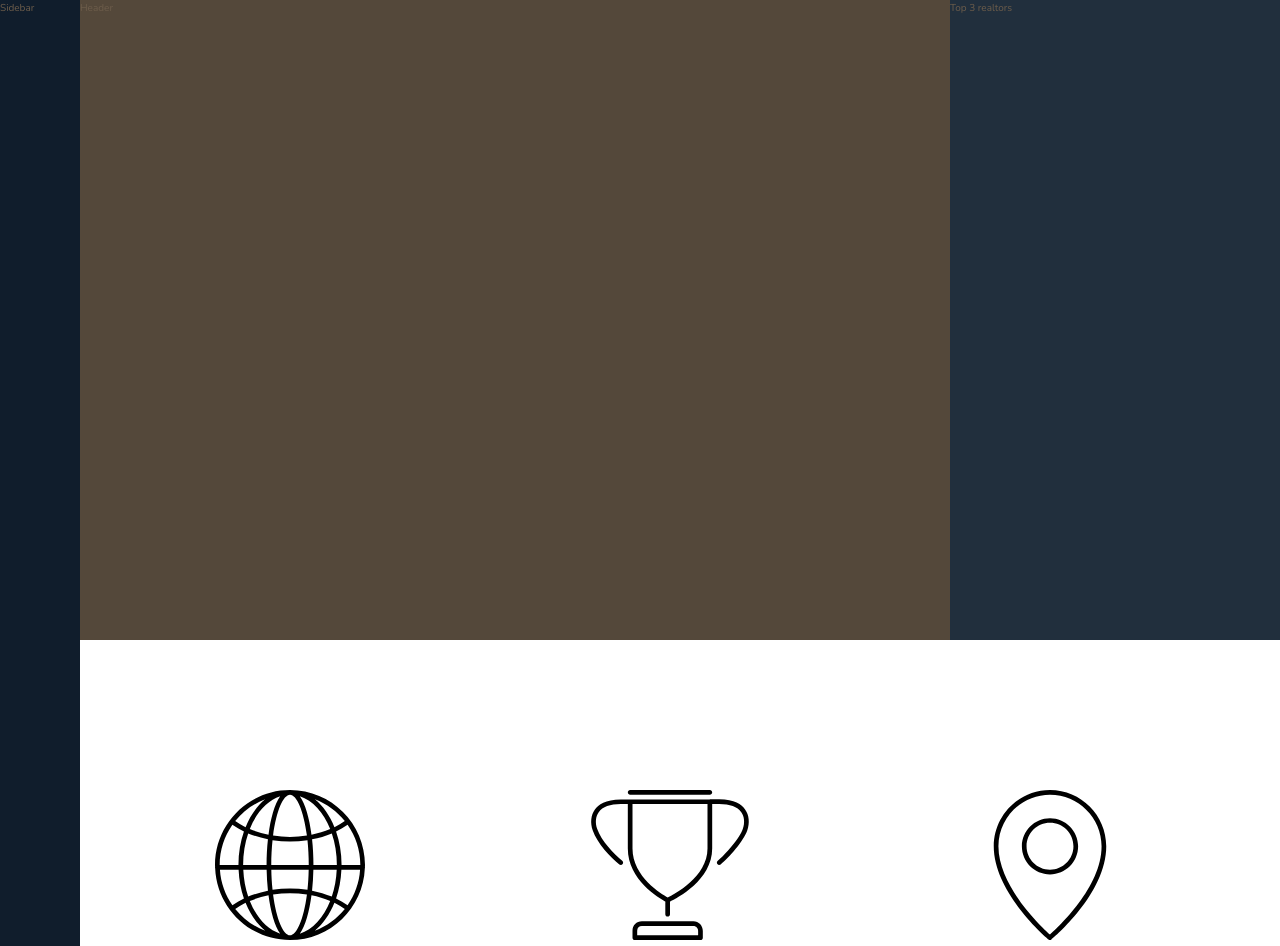
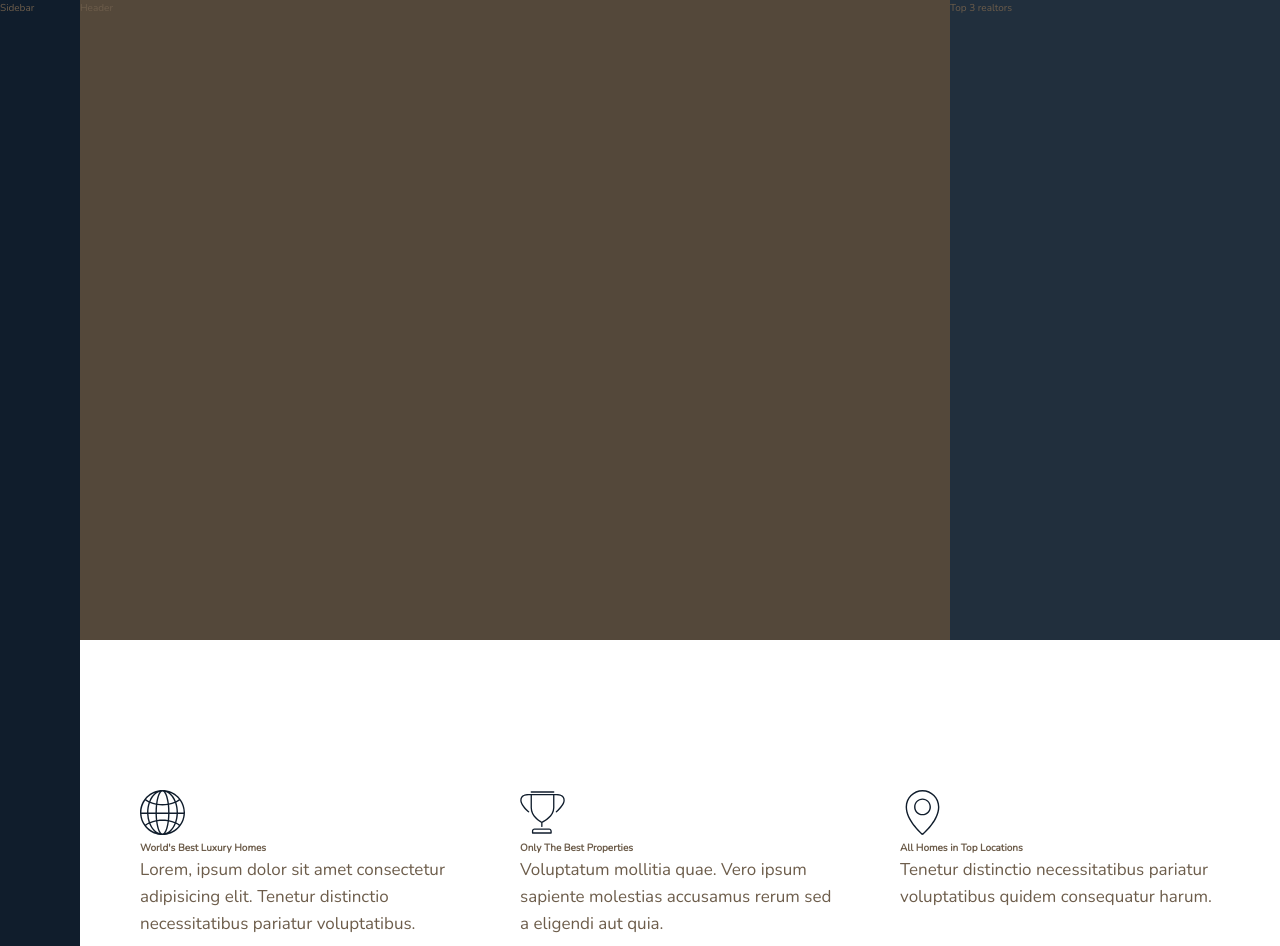
Before and after one commit to swarajlaha/Homezie, a website: page index.html in a window 1280 px wide. Shown: the top 946 px of the page. Drawn offline with nearby package versions, Linux system fonts and the light colour scheme; files that its build step writes are made by us from their sources.

Commit message:
Added feature with icon and text

```diff
--- a/sass/_features.scss
+++ b/sass/_features.scss
@@ -5,3 +5,15 @@
     grid-template-columns: repeat(3, 1fr);
     grid-gap: 6rem;
 }
+
+.feature {
+    &__icon {
+        fill: $color-primary;
+        width: 4.5rem;
+        height: 4.5rem;
+        ;
+    }
+    &__text {
+        font-size: 1.7rem;
+    }
+}
```
